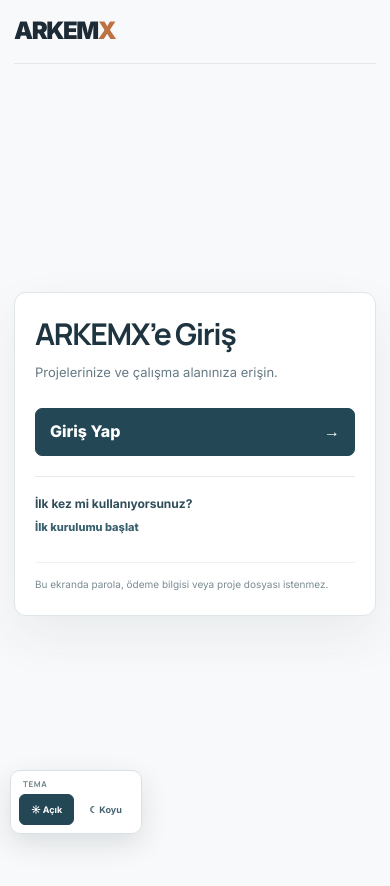
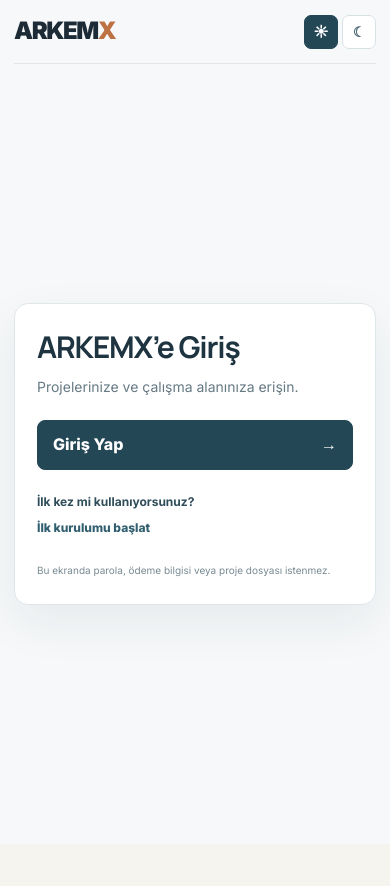
Before and after one commit to BuseIbsiroglu0637/arkemx-core-v1, a Next.js app: page /giris in a window 390 px wide. Shown: the top 886 px of the page. After the commit the page ends 844 px from the top, so only its background shows below. Built offline with nearby package versions, Linux system fonts and the light colour scheme.

Commit message:
style(login): giriş ekranı hiyerarşi ve responsive düzeni

```diff
--- a/app/giris/sade-giris.css
+++ b/app/giris/sade-giris.css
@@ -1,138 +1,231 @@
 /* Focused ARKEMX authentication entry */
-.arx-auth-page { min-height:100vh; padding:0 0 48px; }
-body:has(.arx-auth-page) .v4-floating-contact { display:none!important; }
+.arx-auth-page {
+  min-height:100dvh;
+  padding:0;
+  background:#f6f8f9;
+}
+body:has(.arx-auth-page) .v4-floating-contact {
+  display:none!important;
+}
 
 .arx-auth-shell {
   width:min(1080px,calc(100% - 40px));
+  min-height:100dvh;
   margin:0 auto;
-  min-height:100vh;
   display:grid;
-  grid-template-rows:auto 1fr auto;
+  grid-template-rows:76px 1fr;
 }
 .arx-auth-header {
   min-height:76px;
   display:flex;
   align-items:center;
-  justify-content:space-between;
-  gap:20px;
   border-bottom:1px solid #e2e8ea;
 }
-.arx-auth-back {
-  color:#5c737d;
-  font-size:12px;
-  font-weight:650;
+.arx-auth-header .arx-simple-brand {
+  display:inline-flex;
+  align-items:center;
 }
-.arx-auth-back:hover,.arx-auth-back:focus-visible { color:#a55b32; }
 
 .arx-auth-card {
   align-self:center;
-  width:min(100%,470px);
-  margin:54px auto;
-  padding:34px;
+  width:min(100%,440px);
+  margin:clamp(32px,6vh,64px) auto;
+  padding:36px;
   border:1px solid #dfe6e9;
-  border-radius:12px;
+  border-radius:14px;
   background:#fff;
-  box-shadow:0 20px 50px rgba(24,54,67,.07);
-}
-.arx-auth-kicker {
-  display:block;
-  margin-bottom:10px;
-  color:#a65d36;
-  font-size:10px;
-  font-weight:800;
-  letter-spacing:.12em;
+  box-shadow:0 18px 48px rgba(24,54,67,.07);
 }
 .arx-auth-card h1 {
   margin:0;
   color:#1e3440;
-  font-size:clamp(30px,4vw,40px);
+  font-size:clamp(30px,4vw,39px);
   line-height:1.12;
-  letter-spacing:-.045em;
+  letter-spacing:-.04em;
   font-weight:700;
 }
 .arx-auth-card > p {
-  margin:12px 0 24px;
+  max-width:330px;
+  margin:12px 0 26px;
   color:#667a84;
-  font-size:13px;
-  line-height:1.65;
+  font-size:14px;
+  line-height:1.6;
 }
-.arx-auth-card form { margin:0; }
+.arx-auth-card form {
+  margin:0;
+}
 .arx-auth-primary {
   width:100%;
-  min-height:48px;
+  min-height:50px;
   display:flex;
   align-items:center;
   justify-content:space-between;
   gap:14px;
-  padding:11px 14px;
+  padding:12px 15px;
   border:1px solid #244756;
-  border-radius:7px;
+  border-radius:8px;
   background:#244756;
   color:#fff;
   font:720 13px/1.2 var(--font-inter),Arial,sans-serif;
   cursor:pointer;
+  transition:background .18s ease,transform .18s ease,box-shadow .18s ease;
 }
-.arx-auth-primary:hover,.arx-auth-primary:focus-visible { background:#173642; }
+.arx-auth-primary:hover {
+  background:#173642;
+}
+.arx-auth-primary:active {
+  transform:translateY(1px);
+}
+.arx-auth-primary:disabled {
+  opacity:.55;
+  cursor:not-allowed;
+}
 .arx-auth-primary:focus-visible,
-.arx-auth-first a:focus-visible,
-.arx-auth-back:focus-visible {
+.arx-auth-first a:focus-visible {
   outline:2px solid #568b98;
   outline-offset:3px;
 }
+
 .arx-auth-first {
-  margin-top:20px;
-  padding:17px 0 0;
-  border-top:1px solid #e6ecee;
+  margin-top:22px;
+  display:flex;
+  align-items:baseline;
+  justify-content:space-between;
+  gap:18px;
 }
 .arx-auth-first b {
-  display:block;
   color:#2f4d5a;
   font-size:12px;
 }
-.arx-auth-first p {
-  margin:6px 0 9px;
-  color:#71838b;
-  font-size:11px;
-  line-height:1.55;
+.arx-auth-first a {
+  color:#315f70;
+  font-size:12px;
+  font-weight:750;
+  white-space:nowrap;
 }
-.arx-auth-first a {
-  color:#3b6270;
-  font-size:11px;
-  font-weight:720;
+.arx-auth-first a:hover {
+  color:#a55b32;
 }
 .arx-auth-privacy {
   display:block;
-  margin-top:23px;
-  padding-top:14px;
-  border-top:1px solid #eef2f3;
-  color:#7a8b92;
-  font-size:9px;
+  margin-top:26px;
+  color:#788a92;
+  font-size:10px;
   line-height:1.55;
 }
-.arx-auth-footer {
-  min-height:64px;
+
+/* Keep the global theme switch available without competing with the login CTA. */
+body:has(.arx-auth-page) .arkem-theme-control {
+  top:20px;
+  right:max(20px,calc((100vw - 1080px)/2));
+  bottom:auto;
+  left:auto;
+  min-width:0;
+  padding:0;
+  border:0;
+  border-radius:0;
+  background:transparent;
+  box-shadow:none;
+  backdrop-filter:none;
+}
+body:has(.arx-auth-page) .arkem-theme-control-label {
+  display:none;
+}
+body:has(.arx-auth-page) .arkem-theme-control-options {
   display:flex;
-  align-items:center;
-  justify-content:space-between;
-  gap:16px;
-  border-top:1px solid #e2e8ea;
-  color:#74868e;
+  gap:4px;
 }
-.arx-auth-footer span {
-  color:#486572;
-  font-size:10px;
-  font-weight:750;
-  letter-spacing:.05em;
+body:has(.arx-auth-page) .arkem-theme-control button {
+  width:34px;
+  min-height:34px;
+  padding:0;
+  border:1px solid #d7e1e4;
+  border-radius:7px;
+  background:#fff;
+  color:#526d78;
+  font-size:0;
+  box-shadow:none;
 }
-.arx-auth-footer small {
-  font-size:9px;
-  text-align:right;
+body:has(.arx-auth-page) .arkem-theme-control button span {
+  font-size:14px;
+}
+body:has(.arx-auth-page) .arkem-theme-control button[aria-pressed="true"] {
+  border-color:#244756;
+  background:#244756;
+  color:#fff;
+}
+
+html[data-theme="dark"] .arx-auth-page {
+  background:#000!important;
+}
+html[data-theme="dark"] .arx-auth-header {
+  border-color:#252525;
+}
+html[data-theme="dark"] .arx-auth-header .arx-simple-brand {
+  color:#fff;
+}
+html[data-theme="dark"] .arx-auth-card {
+  border-color:#2d2d2d;
+  background:#090909;
+  box-shadow:0 18px 48px rgba(0,0,0,.35);
+}
+html[data-theme="dark"] .arx-auth-card h1 {
+  color:#f7f9fa;
+}
+html[data-theme="dark"] .arx-auth-card > p,
+html[data-theme="dark"] .arx-auth-privacy {
+  color:#aebbc1;
+}
+html[data-theme="dark"] .arx-auth-first b {
+  color:#d8e2e6;
+}
+html[data-theme="dark"] .arx-auth-first a {
+  color:#d08a61;
+}
+html[data-theme="dark"] body:has(.arx-auth-page) .arkem-theme-control {
+  background:transparent;
+  box-shadow:none;
+}
+html[data-theme="dark"] body:has(.arx-auth-page) .arkem-theme-control button {
+  border-color:#333;
+  background:#0b0b0b;
+  color:#cbd4d8;
+}
+html[data-theme="dark"] body:has(.arx-auth-page) .arkem-theme-control button[aria-pressed="true"] {
+  border-color:#b96636;
+  background:#b96636;
+  color:#fff;
 }
 
 @media (max-width:600px) {
-  .arx-auth-shell { width:calc(100% - 28px); }
-  .arx-auth-header { min-height:64px; }
-  .arx-auth-card { margin:34px auto; padding:24px 20px; }
-  .arx-auth-footer { align-items:flex-start; flex-direction:column; justify-content:center; padding:14px 0; }
-  .arx-auth-footer small { text-align:left; }
+  .arx-auth-shell {
+    width:calc(100% - 28px);
+    grid-template-rows:64px 1fr;
+  }
+  .arx-auth-header {
+    min-height:64px;
+    padding-right:82px;
+  }
+  .arx-auth-card {
+    margin:28px auto;
+    padding:26px 22px;
+  }
+  .arx-auth-card > p {
+    margin-bottom:22px;
+  }
+  .arx-auth-first {
+    align-items:flex-start;
+    flex-direction:column;
+    gap:7px;
+  }
+  body:has(.arx-auth-page) .arkem-theme-control {
+    top:15px;
+    right:14px;
+  }
 }
+
+@media (max-width:380px) {
+  .arx-auth-card {
+    padding:24px 18px;
+  }
+}
```
